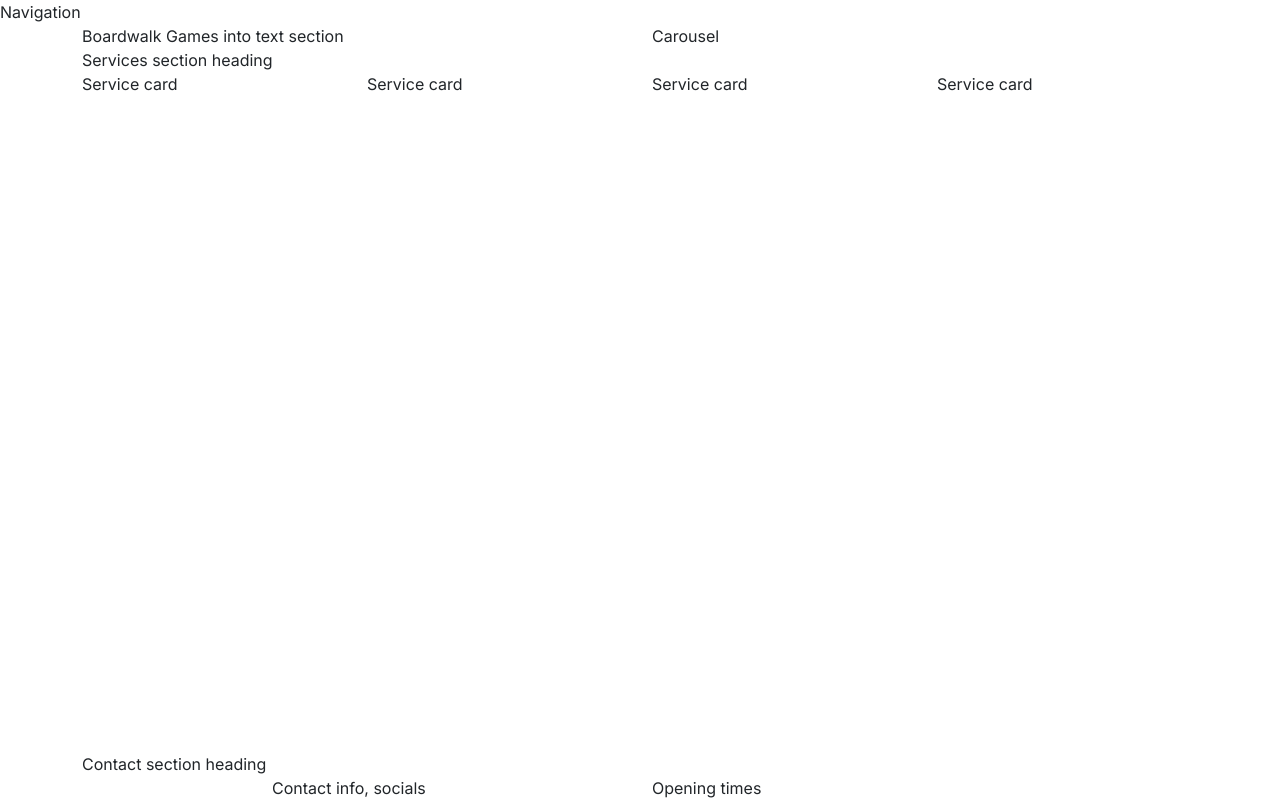
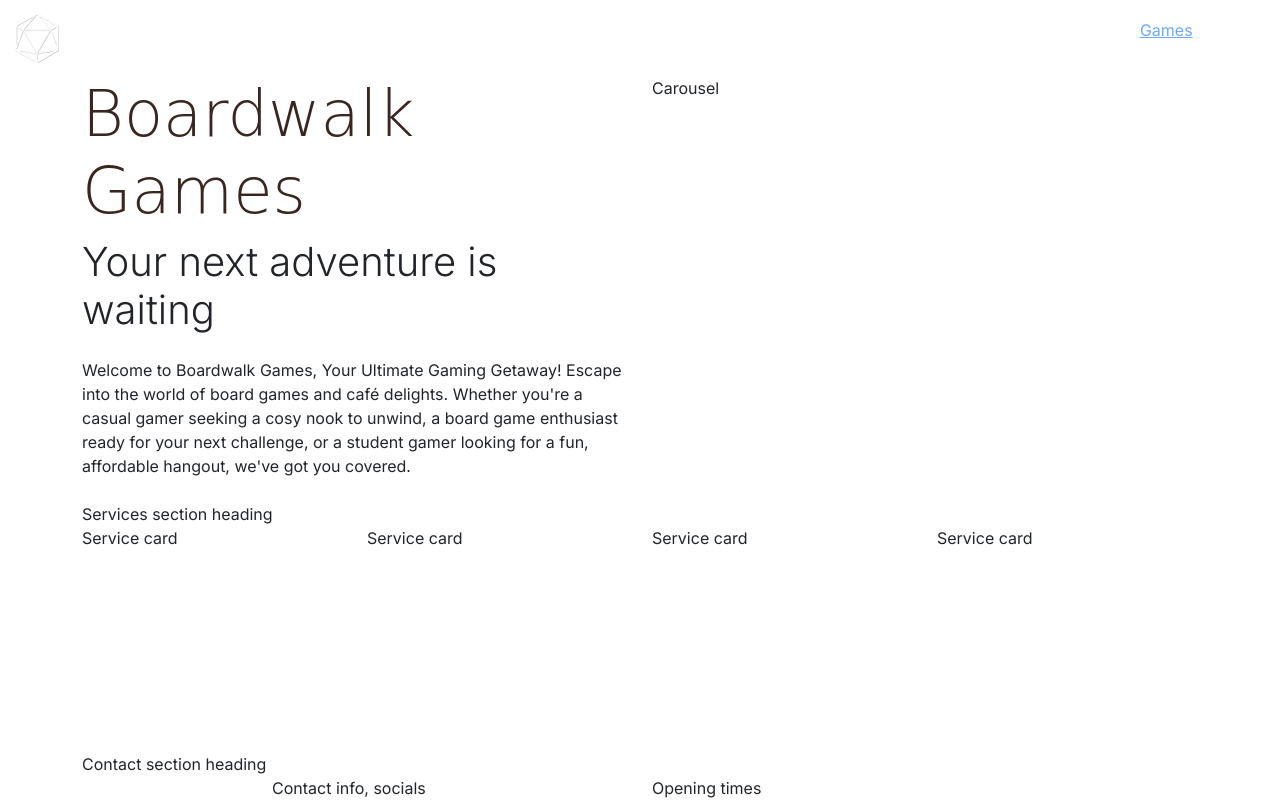
Before and after one commit to FollowRob/boardwalkgames, a plain HTML site: page index.html in a window 1280 px wide. Drawn offline with nearby package versions, Linux system fonts and the light colour scheme; a web font is replaced by a local one.

Commit message:
global styles and index content

```diff
--- a/index.html
+++ b/index.html
@@ -34,13 +34,53 @@
     <!-- Classes on body work w/ md-auto on footer to keep it at the bottom of the page -->
     <body class="d-flex flex-column min-vh-100">
         <header>
-            <!-- place navbar here -->
-             <div>Navigation</div>
+                  <!-- place navbar here -->
+      <nav id="navbar" class="navbar navbar-expand-lg" data-bs-theme="dark">
+        <div class="container-fluid">
+          <a class="navbar-brand" href="index.html">
+            <img src="assets/images/logo-sm-white.png" alt="Boardwalk Games logo" class="logo">
+           </a>
+          <button
+            class="navbar-toggler"
+            type="button"
+            data-bs-toggle="collapse"
+            data-bs-target="#navbarSupportedContent"
+            aria-controls="navbarSupportedContent"
+            aria-expanded="false"
+            aria-label="Toggle navigation">
+            <span class="navbar-toggler-icon"></span>
+          </button>
+          <div class="collapse navbar-collapse" id="navbarSupportedContent">
+            <ul class="navbar-nav ms-auto">
+              <li class="nav-item">
+                <a class="nav-link active" aria-current="page"" href="index.html">Home</a>
+              </li>
+              <li class="nav-item">
+                <a class="nav-link" href="#">Services</a>
+              </li>
+              <li class="nav-item">
+                <a class= href="game-library.html">Games</a>
+              </li>
+              <li class="nav-item">
+                <a class="nav-link" href="#">Contact</a>
+              </li>
+            </ul>
+          </div>
+        </div>
+      </nav>
 
              <!-- Header with carousel -->
-              <header class="container">
+              <header id="header" class="container section">
                 <div class="row">
-                    <div class="col-12 col-xl-6">Boardwalk Games into text section</div>
+                    <div class="col-12 col-xl-6 text-center text-xl-start">
+                        <h1 class="display-3">Boardwalk Games</h1>
+                        <p class="lead display-6 sub-heading-color">Your next adventure is waiting</p>
+                        <p class="my-4">
+                            Welcome to Boardwalk Games, Your Ultimate Gaming Getaway! Escape into the world of board games and café delights.
+                            Whether you're a casual gamer seeking a cosy nook to unwind, a board game enthusiast ready for your next challenge,
+                            or a student gamer looking for a fun, affordable hangout, we've got you covered.
+                        </p>
+                    </div>
                     <div class="col-12 col-xl-6">Carousel</div>
                 </div>
               </header>
```
